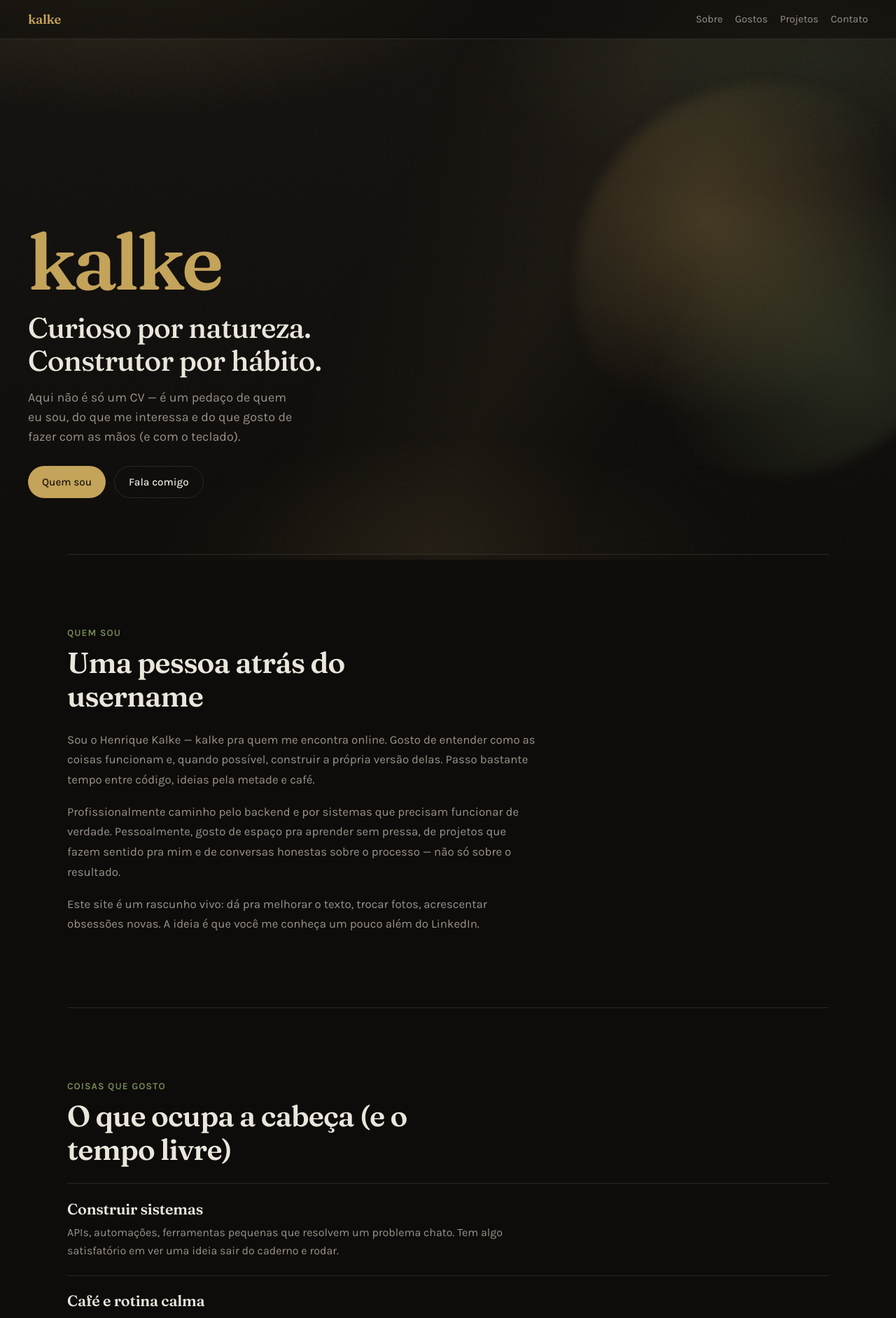
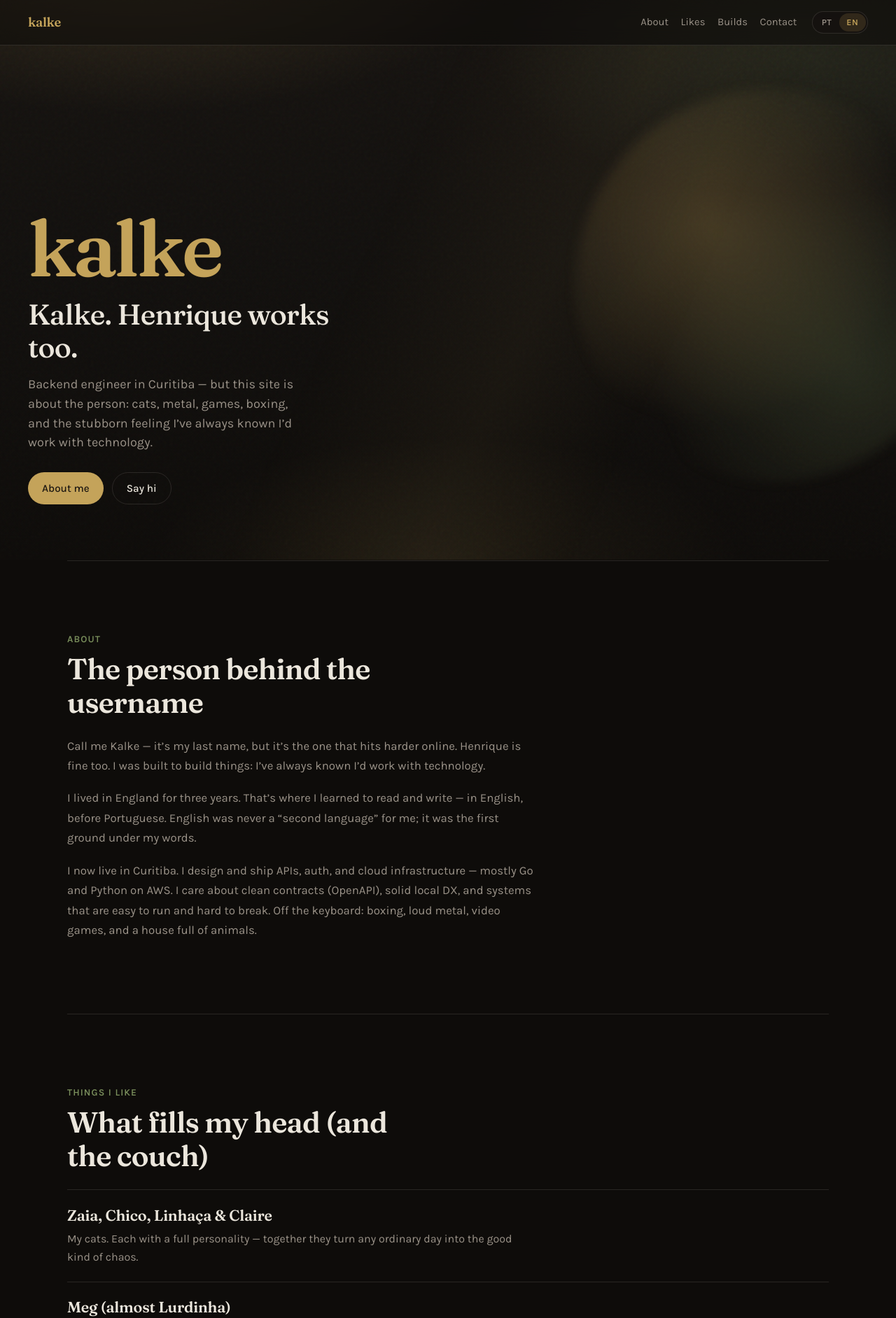
Before and after one commit to kalke/kalke, a React (Vite) app: page / in a window 1280 px wide. Shown: the top 1884 px of the page at 70% size. Built offline with nearby package versions, Linux system fonts and the light colour scheme.

Commit message:
Add bilingual PT/EN copy grounded in Kalke’s real story.
Pets, metal, boxing, England, and contact links — with a language toggle.

```diff
--- a/index.html
+++ b/index.html
@@ -1,12 +1,12 @@
 <!doctype html>
-<html lang="pt-BR">
+<html lang="en">
 	<head>
 		<meta charset="UTF-8" />
 		<link rel="icon" type="image/svg+xml" href="/favicon.svg" />
 		<meta name="viewport" content="width=device-width, initial-scale=1.0" />
 		<meta
 			name="description"
-			content="Portfolio pessoal de kalke: quem eu sou, o que gosto e o que construo."
+			content="Henrique Kalke: backend engineer in Curitiba. Cats, metal, games, boxing — and systems that hold up."
 		/>
 		<meta name="theme-color" content="#141210" />
 		<link rel="preconnect" href="https://fonts.googleapis.com" />
@@ -15,7 +15,7 @@
 			href="https://fonts.googleapis.com/css2?family=Fraunces:opsz,wght@9..144,500;9..144,600&family=Karla:wght@400;500;600&display=swap"
 			rel="stylesheet"
 		/>
-		<title>kalke — pessoa que constrói coisas</title>
+		<title>kalke — a person who builds things</title>
 	</head>
 
 	<body>
--- a/src/react-app/App.css
+++ b/src/react-app/App.css
@@ -53,11 +53,60 @@
 	color: var(--accent);
 }
 
+.topbar-end {
+	display: flex;
+	align-items: center;
+	gap: 1rem 1.35rem;
+}
+
 .nav {
 	display: flex;
 	flex-wrap: wrap;
 	justify-content: flex-end;
 	gap: 0.35rem 1.1rem;
+}
+
+.lang-switch {
+	display: inline-flex;
+	align-items: center;
+	padding: 0.15rem;
+	border: 1px solid var(--line);
+	border-radius: 999px;
+	background: rgba(20, 18, 16, 0.55);
+}
+
+.lang-switch button {
+	appearance: none;
+	border: 0;
+	background: transparent;
+	color: var(--muted);
+	cursor: pointer;
+	padding: 0.35rem 0.65rem;
+	border-radius: 999px;
+	font-size: 0.78rem;
+	font-weight: 600;
+	letter-spacing: 0.04em;
+	transition:
+		color 0.2s ease,
+		background 0.2s ease;
+}
+
+.lang-switch button.is-active {
+	background: var(--accent-soft);
+	color: var(--accent);
+}
+
+.lang-switch button:hover {
+	color: var(--ink);
+}
+
+.builds-list h3 a {
+	color: inherit;
+	transition: color 0.25s ease;
+}
+
+.builds-list h3 a:hover {
+	color: var(--accent);
 }
 
 .nav a {
@@ -400,6 +449,10 @@
 		display: none;
 	}
 
+	.topbar-end {
+		gap: 0.5rem;
+	}
+
 	.hero {
 		align-items: center;
 		min-height: calc(100svh - 3.5rem);
--- a/src/react-app/App.tsx
+++ b/src/react-app/App.tsx
@@ -1,5 +1,5 @@
-import type { ReactNode } from "react";
-import { about, builds, contact, hero, likes, nav, site } from "./content";
+import { useEffect, useState, type ReactNode } from "react";
+import { copy, detectLang, siteMeta, type Lang } from "./content";
 import { useReveal } from "./hooks/useReveal";
 import "./App.css";
 
@@ -25,35 +25,71 @@ function RevealSection({
 }
 
 export default function App() {
+	const [lang, setLang] = useState<Lang>(() => detectLang());
+	const t = copy[lang];
+	const meta = siteMeta[lang];
+
+	useEffect(() => {
+		document.documentElement.lang = lang === "pt" ? "pt-BR" : "en";
+		document.title = meta.title;
+		const description = document.querySelector('meta[name="description"]');
+		description?.setAttribute("content", meta.description);
+		window.localStorage.setItem("kalke-lang", lang);
+	}, [lang, meta.description, meta.title]);
+
+	function switchLang(next: Lang) {
+		setLang(next);
+	}
+
 	return (
 		<div className="page">
 			<div className="atmosphere" aria-hidden="true" />
 
 			<header className="topbar">
-				<a className="brand-mark" href="#topo">
-					{site.brand}
+				<a className="brand-mark" href="#top">
+					{siteMeta.brand}
 				</a>
-				<nav className="nav" aria-label="Principal">
-					{nav.map((item) => (
-						<a key={item.href} href={item.href}>
-							{item.label}
-						</a>
-					))}
-				</nav>
+				<div className="topbar-end">
+					<nav className="nav" aria-label={t.navAria}>
+						{t.nav.map((item) => (
+							<a key={item.href} href={item.href}>
+								{item.label}
+							</a>
+						))}
+					</nav>
+					<div className="lang-switch" role="group" aria-label="Language">
+						<button
+							type="button"
+							className={lang === "pt" ? "is-active" : undefined}
+							onClick={() => switchLang("pt")}
+							aria-pressed={lang === "pt"}
+						>
+							{t.langSwitch.pt}
+						</button>
+						<button
+							type="button"
+							className={lang === "en" ? "is-active" : undefined}
+							onClick={() => switchLang("en")}
+							aria-pressed={lang === "en"}
+						>
+							{t.langSwitch.en}
+						</button>
+					</div>
+				</div>
 			</header>
 
 			<main>
-				<section id="topo" className="hero">
+				<section id="top" className="hero">
 					<div className="hero-copy">
-						<p className="brand-hero">{site.brand}</p>
-						<h1 className="hero-title">{hero.headline}</h1>
-						<p className="hero-support">{hero.support}</p>
+						<p className="brand-hero">{siteMeta.brand}</p>
+						<h1 className="hero-title">{t.hero.headline}</h1>
+						<p className="hero-support">{t.hero.support}</p>
 						<div className="hero-actions">
-							<a className="btn btn-primary" href={hero.primaryCta.href}>
-								{hero.primaryCta.label}
+							<a className="btn btn-primary" href={t.hero.primaryCta.href}>
+								{t.hero.primaryCta.label}
 							</a>
-							<a className="btn btn-ghost" href={hero.secondaryCta.href}>
-								{hero.secondaryCta.label}
+							<a className="btn btn-ghost" href={t.hero.secondaryCta.href}>
+								{t.hero.secondaryCta.label}
 							</a>
 						</div>
 					</div>
@@ -63,21 +99,21 @@ export default function App() {
 					</div>
 				</section>
 
-				<RevealSection id="sobre" className="about">
-					<p className="eyebrow">{about.eyebrow}</p>
-					<h2>{about.title}</h2>
+				<RevealSection id="about" className="about">
+					<p className="eyebrow">{t.about.eyebrow}</p>
+					<h2>{t.about.title}</h2>
 					<div className="prose">
-						{about.paragraphs.map((p) => (
-							<p key={p.slice(0, 24)}>{p}</p>
+						{t.about.paragraphs.map((p) => (
+							<p key={p.slice(0, 32)}>{p}</p>
 						))}
 					</div>
 				</RevealSection>
 
-				<RevealSection id="gostos" className="likes">
-					<p className="eyebrow">{likes.eyebrow}</p>
-					<h2>{likes.title}</h2>
+				<RevealSection id="likes" className="likes">
+					<p className="eyebrow">{t.likes.eyebrow}</p>
+					<h2>{t.likes.title}</h2>
 					<ul className="likes-list">
-						{likes.items.map((item) => (
+						{t.likes.items.map((item) => (
 							<li key={item.title}>
 								<h3>{item.title}</h3>
 								<p>{item.text}</p>
@@ -86,15 +122,19 @@ export default function App() {
 					</ul>
 				</RevealSection>
 
-				<RevealSection id="projetos" className="builds">
-					<p className="eyebrow">{builds.eyebrow}</p>
-					<h2>{builds.title}</h2>
-					<p className="section-intro">{builds.intro}</p>
+				<RevealSection id="builds" className="builds">
+					<p className="eyebrow">{t.builds.eyebrow}</p>
+					<h2>{t.builds.title}</h2>
+					<p className="section-intro">{t.builds.intro}</p>
 					<ul className="builds-list">
-						{builds.items.map((item) => (
+						{t.builds.items.map((item) => (
 							<li key={item.name}>
 								<div className="build-head">
-									<h3>{item.name}</h3>
+									<h3>
+										<a href={item.href} target="_blank" rel="noreferrer">
+											{item.name}
+										</a>
+									</h3>
 									<div className="tags">
 										{item.tags.map((tag) => (
 											<span key={tag}>{tag}</span>
@@ -107,14 +147,19 @@ export default function App() {
 					</ul>
 				</RevealSection>
 
-				<RevealSection id="contato" className="contact">
-					<p className="eyebrow">{contact.eyebrow}</p>
-					<h2>{contact.title}</h2>
-					<p className="section-intro">{contact.text}</p>
+				<RevealSection id="contact" className="contact">
+					<p className="eyebrow">{t.contact.eyebrow}</p>
+					<h2>{t.contact.title}</h2>
+					<p className="section-intro">{t.contact.text}</p>
 					<ul className="contact-links">
-						{contact.links.map((link) => (
+						{t.contact.links.map((link) => (
 							<li key={link.label}>
-								<a href={link.href}>
+								<a
+									href={link.href}
+									{...(link.href.startsWith("mailto:")
+										? {}
+										: { target: "_blank", rel: "noreferrer" })}
+								>
 									<span className="contact-label">{link.label}</span>
 									<span className="contact-note">{link.note}</span>
 								</a>
@@ -126,9 +171,9 @@ export default function App() {
 
 			<footer className="footer">
 				<p>
-					<span className="brand-mark">{site.brand}</span>
+					<span className="brand-mark">{siteMeta.brand}</span>
 					<span className="footer-sep">·</span>
-					<span>feito com React, Vite e Cloudflare</span>
+					<span>{t.footer}</span>
 				</p>
 			</footer>
 		</div>
--- a/src/react-app/content.ts
+++ b/src/react-app/content.ts
@@ -1,87 +1,144 @@
-export const site = {
+export type Lang = "pt" | "en";
+
+export const siteMeta = {
 	brand: "kalke",
+	pt: {
 		title: "kalke — pessoa que constrói coisas",
 		description:
-		"Portfolio pessoal de kalke: quem eu sou, o que gosto e o que construo.",
-	lang: "pt-BR",
+			"Henrique Kalke: backend engineer em Curitiba. Gatos, metal, jogos, boxe — e sistemas que funcionam.",
+	},
+	en: {
+		title: "kalke — a person who builds things",
+		description:
+			"Henrique Kalke: backend engineer in Curitiba. Cats, metal, games, boxing — and systems that hold up.",
+	},
 };
 
-export const hero = {
-	headline: "Curioso por natureza. Construtor por hábito.",
-	support:
-		"Aqui não é só um CV — é um pedaço de quem eu sou, do que me interessa e do que gosto de fazer com as mãos (e com o teclado).",
-	primaryCta: { label: "Quem sou", href: "#sobre" },
-	secondaryCta: { label: "Fala comigo", href: "#contato" },
+type Copy = {
+	navAria: string;
+	nav: { label: string; href: string }[];
+	langSwitch: { pt: string; en: string };
+	hero: {
+		headline: string;
+		support: string;
+		primaryCta: { label: string; href: string };
+		secondaryCta: { label: string; href: string };
+	};
+	about: {
+		eyebrow: string;
+		title: string;
+		paragraphs: string[];
+	};
+	likes: {
+		eyebrow: string;
+		title: string;
+		items: { title: string; text: string }[];
+	};
+	builds: {
+		eyebrow: string;
+		title: string;
+		intro: string;
+		items: {
+			name: string;
+			href: string;
+			blurb: string;
+			tags: string[];
+		}[];
+	};
+	contact: {
+		eyebrow: string;
+		title: string;
+		text: string;
+		links: { label: string; href: string; note: string }[];
+	};
+	footer: string;
 };
 
-export const about = {
+export const copy: Record<Lang, Copy> = {
+	pt: {
+		navAria: "Principal",
+		nav: [
+			{ label: "Sobre", href: "#about" },
+			{ label: "Gostos", href: "#likes" },
+			{ label: "Projetos", href: "#builds" },
+			{ label: "Contato", href: "#contact" },
+		],
+		langSwitch: { pt: "PT", en: "EN" },
+		hero: {
+			headline: "Kalke. Henrique também serve.",
+			support:
+				"Backend engineer em Curitiba — mas este site é sobre a pessoa: gatos, metal, jogos, boxe e a teimosia de sempre ter sabido que ia mexer com tecnologia.",
+			primaryCta: { label: "Quem sou", href: "#about" },
+			secondaryCta: { label: "Fala comigo", href: "#contact" },
+		},
+		about: {
 			eyebrow: "Quem sou",
 			title: "Uma pessoa atrás do username",
 			paragraphs: [
-		"Sou o Henrique Kalke — kalke pra quem me encontra online. Gosto de entender como as coisas funcionam e, quando possível, construir a própria versão delas. Passo bastante tempo entre código, ideias pela metade e café.",
-		"Profissionalmente caminho pelo backend e por sistemas que precisam funcionar de verdade. Pessoalmente, gosto de espaço pra aprender sem pressa, de projetos que fazem sentido pra mim e de conversas honestas sobre o processo — não só sobre o resultado.",
-		"Este site é um rascunho vivo: dá pra melhorar o texto, trocar fotos, acrescentar obsessões novas. A ideia é que você me conheça um pouco além do LinkedIn.",
+				"Pode me chamar de Kalke — é sobrenome, mas é o nome que carrega mais peso online. Henrique também está certo. Nasci pra construir coisas: sempre soube que ia mexer com tecnologia.",
+				"Morei três anos na Inglaterra. Foi lá que fui alfabetizado — aprendi a ler e escrever em inglês antes do português. Isso ficou comigo: o inglês nunca foi “segundo idioma”, foi o primeiro chão da linguagem.",
+				"Hoje vivo em Curitiba. Projeto e publico APIs, auth e infraestrutura — sobretudo Go e Python na AWS. Cuido de contratos limpos (OpenAPI), DX local decente e sistemas fáceis de rodar e difíceis de quebrar. Fora do teclado: boxe, metal alto, videogame e uma casa cheia de bichos.",
 			],
-};
-
-export const likes = {
+		},
+		likes: {
 			eyebrow: "Coisas que gosto",
-	title: "O que ocupa a cabeça (e o tempo livre)",
+			title: "O que ocupa a cabeça (e o sofá)",
 			items: [
 				{
-			title: "Construir sistemas",
-			text: "APIs, automações, ferramentas pequenas que resolvem um problema chato. Tem algo satisfatório em ver uma ideia sair do caderno e rodar.",
+					title: "Zaia, Chico, Linhaça e Claire",
+					text: "Meus gatos. Cada um com personalidade própria — e juntos transformam qualquer dia comum em bagunça boa.",
 				},
 				{
-			title: "Café e rotina calma",
-			text: "Manhãs com café, música baixa e uma lista enxuta. Não preciso de caos pra me sentir produtivo — preciso de foco.",
+					title: "Meg (quase Lurdinha)",
+					text: "Minha cachorrinha. Eu queria que o nome dela fosse Lurdinha. Não foi. Meg ficou — e ela manda na casa do mesmo jeito.",
 				},
 				{
-			title: "Aprender na prática",
-			text: "Documentação ajuda, mas eu aprendo melhor quebrando, consertando e explicando depois. Projetos pessoais são meu laboratório.",
+					title: "Metal",
+					text: "Adoro música, principalmente metal. É trilha de foco, de treino e de qualquer momento em que o volume precisa dizer alguma coisa.",
 				},
 				{
-			title: "Jogos e mundos",
-			text: "Gosto de sumir um pouco em jogos — especialmente os que têm atmosfera, exploração ou uma história bem contada.",
+					title: "Videogame",
+					text: "No tempo livre, jogo. Sumir um pouco em outro mundo é pausa séria — não distração sem sentido.",
 				},
 				{
-			title: "Música de fundo",
-			text: "Playlists longas enquanto programo. O gênero muda; o volume baixo e o ritmo constante quase sempre ficam.",
+					title: "Boxe",
+					text: "Luto boxe. Ritmo, presença e um jeito de desligar a cabeça sem ficar parado.",
 				},
 			],
-};
-
-export const builds = {
+		},
+		builds: {
 			eyebrow: "O que construo",
 			title: "Projetos que nasceram de curiosidade",
 			intro:
-		"Não é um showcase corporativo — são coisas que eu quis existir: extrair dados de documentos, brincar com auth, experimentar APIs bancárias.",
+				"Não é showcase corporativo — são coisas que eu quis existir. Backend, contratos claros, e um pouco de experimento.",
 			items: [
 				{
 					name: "personal-document-extractor",
+					href: "https://github.com/kalke/personal-document-extractor",
 					blurb:
-				"API em Go que extrai dados estruturados de documentos pessoais (identidade, comprovante, NF) com LLM e pré-processamento.",
-			tags: ["Go", "LLM", "API"],
-		},
-		{
-			name: "kalke-auth",
-			blurb:
-				"Experimento de autenticação — entender o fluxo de ponta a ponta em vez de só plugar um SDK.",
-			tags: ["Auth", "Backend"],
+						"API em Go que transforma documentos brasileiros (IDs, comprovantes, NFs) em JSON estruturado com LLM, Postgres e Redis.",
+					tags: ["Go", "LLM", "Postgres"],
 				},
 				{
 					name: "e-bank-api",
+					href: "https://github.com/kalke/e-bank-api",
 					blurb:
-				"API bancária de estudo: modelar domínio, regras e endpoints como se fosse um produto de verdade.",
-			tags: ["Go", "API", "Domínio"],
+						"API bancária em memória com FastAPI — depósito, saque, transferência — com Swagger e testes.",
+					tags: ["Python", "FastAPI"],
+				},
+				{
+					name: "personal-compose",
+					href: "https://github.com/kalke",
+					blurb:
+						"Docker Compose local pra bancos e brokers — a base chata (e essencial) pra desenvolver sem drama.",
+					tags: ["Docker", "DX"],
 				},
 			],
-};
-
-export const contact = {
+		},
+		contact: {
 			eyebrow: "Contato",
 			title: "Se quiser conversar",
-	text: "Pode ser sobre código, um projeto, café, ou só dizer oi. Respondo quando der — de verdade.",
+			text: "Código, projetos, metal, gatos ou só um oi. Respondo quando der — de verdade.",
 			links: [
 				{
 					label: "GitHub",
@@ -89,16 +146,138 @@ export const contact = {
 					note: "código e experimentos",
 				},
 				{
+					label: "LinkedIn",
+					href: "https://www.linkedin.com/in/henriquekalke/",
+					note: "lado profissional",
+				},
+				{
+					label: "Spotify",
+					href: "https://open.spotify.com/user/12149692772?si=09f6c534878040e1",
+					note: "playlists e metal",
+				},
+				{
 					label: "Email",
 					href: "mailto:henriquekalke@icloud.com",
 					note: "henriquekalke@icloud.com",
 				},
 			],
+		},
+		footer: "feito com React, Vite e Cloudflare",
+	},
+	en: {
+		navAria: "Primary",
+		nav: [
+			{ label: "About", href: "#about" },
+			{ label: "Likes", href: "#likes" },
+			{ label: "Builds", href: "#builds" },
+			{ label: "Contact", href: "#contact" },
+		],
+		langSwitch: { pt: "PT", en: "EN" },
+		hero: {
+			headline: "Kalke. Henrique works too.",
+			support:
+				"Backend engineer in Curitiba — but this site is about the person: cats, metal, games, boxing, and the stubborn feeling I’ve always known I’d work with technology.",
+			primaryCta: { label: "About me", href: "#about" },
+			secondaryCta: { label: "Say hi", href: "#contact" },
+		},
+		about: {
+			eyebrow: "About",
+			title: "The person behind the username",
+			paragraphs: [
+				"Call me Kalke — it’s my last name, but it’s the one that hits harder online. Henrique is fine too. I was built to build things: I’ve always known I’d work with technology.",
+				"I lived in England for three years. That’s where I learned to read and write — in English, before Portuguese. English was never a “second language” for me; it was the first ground under my words.",
+				"I now live in Curitiba. I design and ship APIs, auth, and cloud infrastructure — mostly Go and Python on AWS. I care about clean contracts (OpenAPI), solid local DX, and systems that are easy to run and hard to break. Off the keyboard: boxing, loud metal, video games, and a house full of animals.",
+			],
+		},
+		likes: {
+			eyebrow: "Things I like",
+			title: "What fills my head (and the couch)",
+			items: [
+				{
+					title: "Zaia, Chico, Linhaça & Claire",
+					text: "My cats. Each with a full personality — together they turn any ordinary day into the good kind of chaos.",
+				},
+				{
+					title: "Meg (almost Lurdinha)",
+					text: "My dog. I wanted her name to be Lurdinha. It wasn’t. Meg stuck — and she still runs the house.",
+				},
+				{
+					title: "Metal",
+					text: "I love music, especially metal. It’s focus music, training music, and the soundtrack whenever the volume needs to mean something.",
+				},
+				{
+					title: "Video games",
+					text: "In my free time, I play. Disappearing into another world is a real break — not empty distraction.",
+				},
+				{
+					title: "Boxing",
+					text: "I train boxing. Rhythm, presence, and a way to shut my brain off without sitting still.",
+				},
+			],
+		},
+		builds: {
+			eyebrow: "What I build",
+			title: "Projects born from curiosity",
+			intro:
+				"Not a corporate showcase — just things I wanted to exist. Backend work, clear contracts, and a bit of experimentation.",
+			items: [
+				{
+					name: "personal-document-extractor",
+					href: "https://github.com/kalke/personal-document-extractor",
+					blurb:
+						"Go API that turns Brazilian IDs, address proofs, and invoices into structured JSON with LLM, Postgres, and Redis.",
+					tags: ["Go", "LLM", "Postgres"],
+				},
+				{
+					name: "e-bank-api",
+					href: "https://github.com/kalke/e-bank-api",
+					blurb:
+						"In-memory bank API with FastAPI — deposit, withdraw, transfer — plus Swagger and tests.",
+					tags: ["Python", "FastAPI"],
+				},
+				{
+					name: "personal-compose",
+					href: "https://github.com/kalke",
+					blurb:
+						"Local Docker Compose for databases and brokers — the unglamorous (essential) base for calm development.",
+					tags: ["Docker", "DX"],
+				},
+			],
+		},
+		contact: {
+			eyebrow: "Contact",
+			title: "If you want to talk",
+			text: "Code, projects, metal, cats, or just a hello. I’ll reply when I can — for real.",
+			links: [
+				{
+					label: "GitHub",
+					href: "https://github.com/kalke",
+					note: "code & experiments",
+				},
+				{
+					label: "LinkedIn",
+					href: "https://www.linkedin.com/in/henriquekalke/",
+					note: "professional side",
+				},
+				{
+					label: "Spotify",
+					href: "https://open.spotify.com/user/12149692772?si=09f6c534878040e1",
+					note: "playlists & metal",
+				},
+				{
+					label: "Email",
+					href: "mailto:henriquekalke@icloud.com",
+					note: "henriquekalke@icloud.com",
+				},
+			],
+		},
+		footer: "built with React, Vite & Cloudflare",
+	},
 };
 
-export const nav = [
-	{ label: "Sobre", href: "#sobre" },
-	{ label: "Gostos", href: "#gostos" },
-	{ label: "Projetos", href: "#projetos" },
-	{ label: "Contato", href: "#contato" },
-];
+export function detectLang(): Lang {
+	if (typeof window === "undefined") return "en";
+	const saved = window.localStorage.getItem("kalke-lang");
+	if (saved === "pt" || saved === "en") return saved;
+	return window.navigator.language.toLowerCase().startsWith("pt") ? "pt" : "en";
+}
```
Lines whose indentation alone changed are shown as unchanged.
